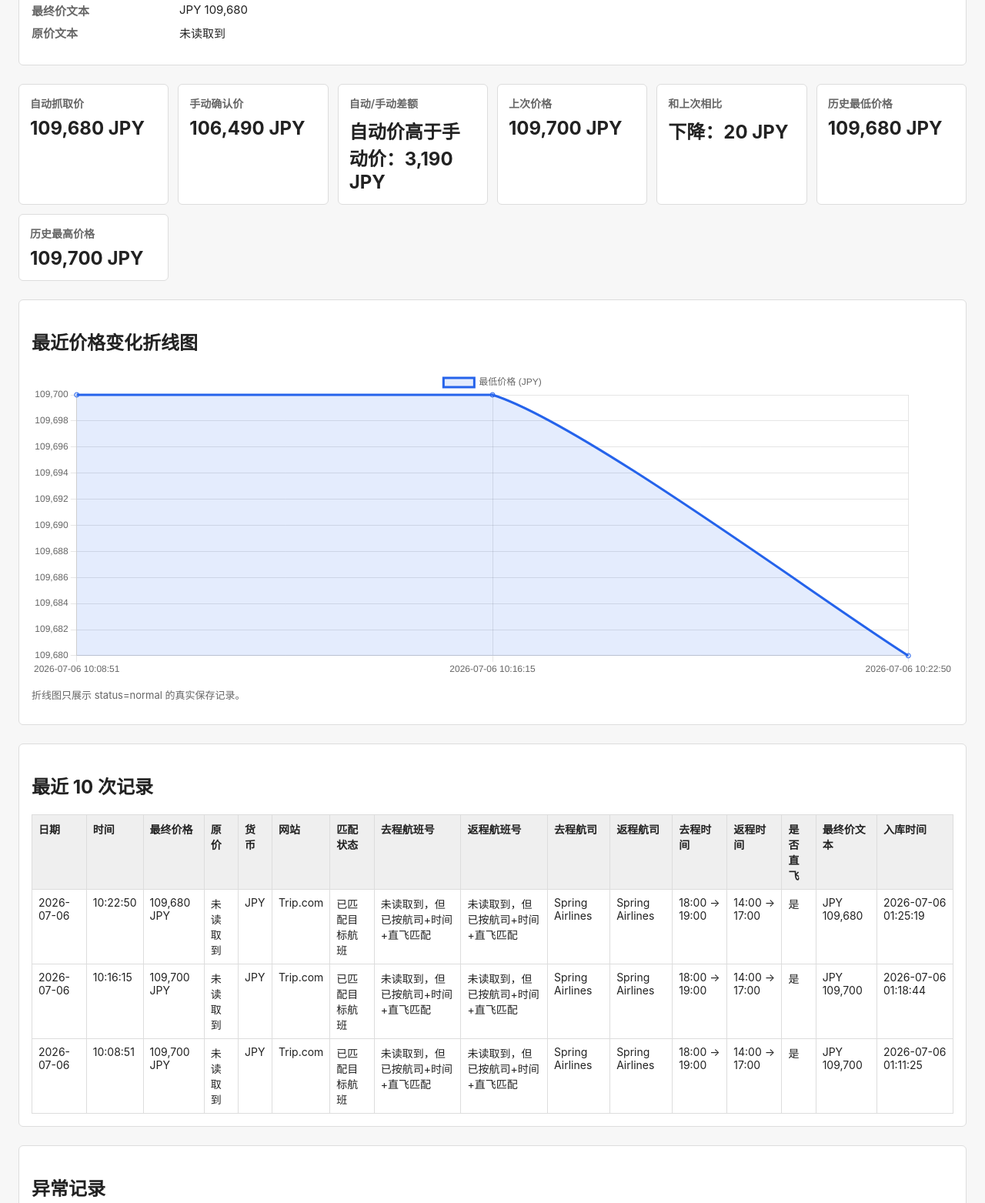
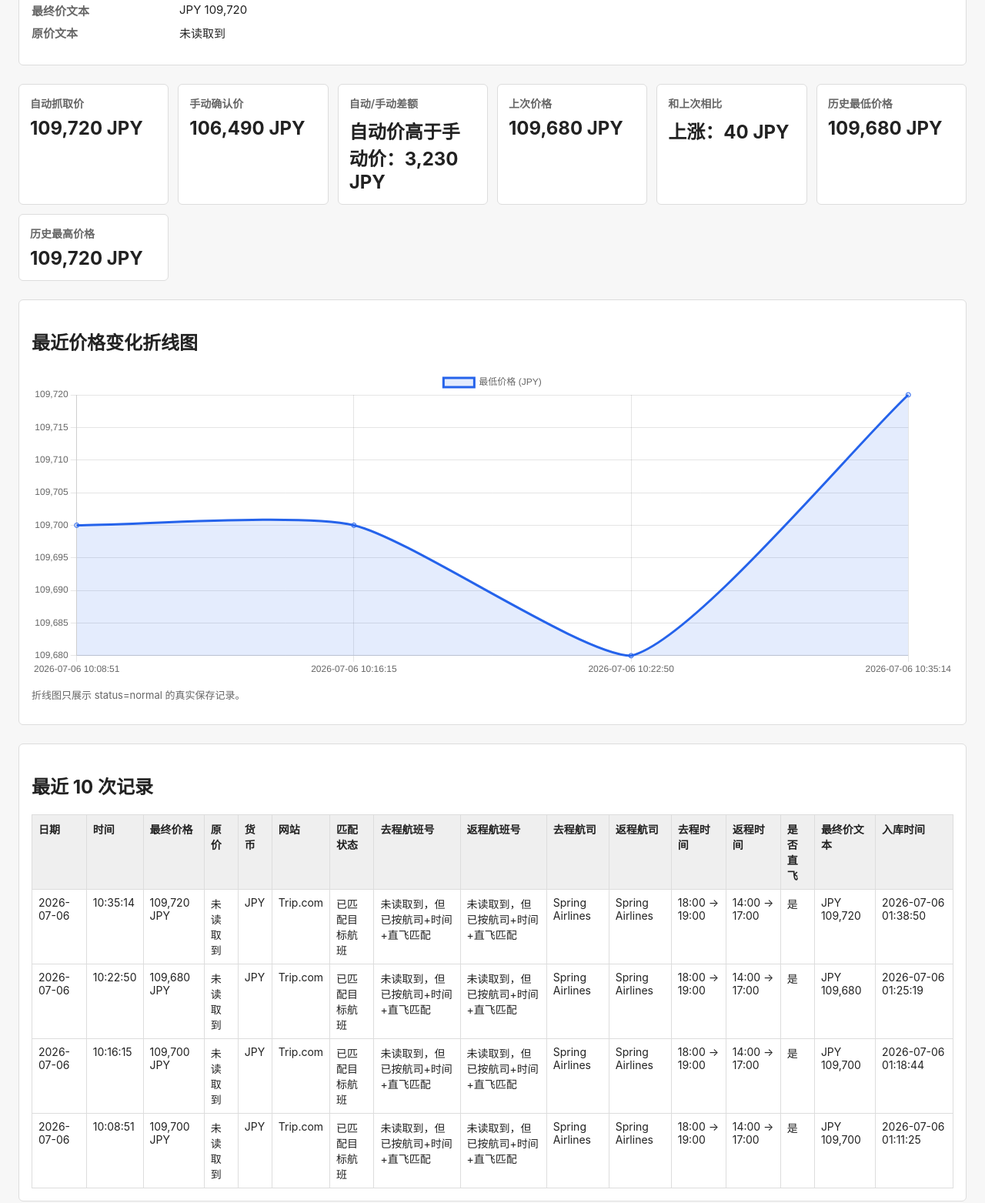
Before and after one commit to wenyue233/flight-price-monitor, a website: page dashboard.html in a window 1280 px wide. Shown: the part 776-2339 px from the top of the page at 77% size. Drawn offline with nearby package versions, Linux system fonts and the light colour scheme.

Commit message:
update flight price dashboard

```diff
--- a/dashboard.html
+++ b/dashboard.html
@@ -107,26 +107,26 @@
     航线：FUK → PVG<br>
     出发：2026-08-08，返回：2026-08-16<br>
     网站：Trip.com，目标货币：JPY<br>
-    页面生成时间：2026/7/6 10:25:19
+    页面生成时间：2026/7/6 10:38:50
   </div>
 
   <section class="details">
     <h2>最新查询详情</h2>
     <dl class="detailsGrid">
       <dt>查询时间</dt>
-      <dd>2026-07-06T01:22:50.534Z</dd>
+      <dd>2026-07-06T01:35:14.228Z</dd>
       <dt>抓取网站</dt>
       <dd>Trip.com</dd>
       <dt>当前价格</dt>
-      <dd>109,680 JPY</dd>
+      <dd>109,720 JPY</dd>
       <dt>自动抓取价</dt>
-      <dd>109,680 JPY</dd>
+      <dd>109,720 JPY</dd>
       <dt>手动确认价</dt>
       <dd>106,490 JPY</dd>
       <dt>自动/手动差额</dt>
-      <dd>自动价高于手动价：3,190 JPY</dd>
+      <dd>自动价高于手动价：3,230 JPY</dd>
       <dt>最终价格</dt>
-      <dd>109,680 JPY</dd>
+      <dd>109,720 JPY</dd>
       <dt>原价</dt>
       <dd>未读取到</dd>
       <dt>航线</dt>
@@ -148,7 +148,7 @@
       <dt>是否直飞</dt>
       <dd>是</dd>
       <dt>最终价文本</dt>
-      <dd>JPY 109,680</dd>
+      <dd>JPY 109,720</dd>
       <dt>原价文本</dt>
       <dd>未读取到</dd>
     </dl>
@@ -157,7 +157,7 @@
   <section class="cards">
     <div class="card">
       <h2>自动抓取价</h2>
-      <div class="value">109,680 JPY</div>
+      <div class="value">109,720 JPY</div>
     </div>
     <div class="card">
       <h2>手动确认价</h2>
@@ -165,15 +165,15 @@
     </div>
     <div class="card">
       <h2>自动/手动差额</h2>
-      <div class="value">自动价高于手动价：3,190 JPY</div>
+      <div class="value">自动价高于手动价：3,230 JPY</div>
     </div>
     <div class="card">
       <h2>上次价格</h2>
-      <div class="value">109,700 JPY</div>
+      <div class="value">109,680 JPY</div>
     </div>
     <div class="card">
       <h2>和上次相比</h2>
-      <div class="value">下降：20 JPY</div>
+      <div class="value">上涨：40 JPY</div>
     </div>
     <div class="card">
       <h2>历史最低价格</h2>
@@ -181,7 +181,7 @@
     </div>
     <div class="card">
       <h2>历史最高价格</h2>
-      <div class="value">109,700 JPY</div>
+      <div class="value">109,720 JPY</div>
     </div>
   </section>
 
@@ -215,6 +215,25 @@
         </tr>
       </thead>
       <tbody>
+
+      <tr>
+        <td>2026-07-06</td>
+        <td>10:35:14</td>
+        <td>109,720 JPY</td>
+        <td>未读取到</td>
+        <td>JPY</td>
+        <td>Trip.com</td>
+        <td>已匹配目标航班</td>
+        <td>未读取到，但已按航司+时间+直飞匹配</td>
+        <td>未读取到，但已按航司+时间+直飞匹配</td>
+        <td>Spring Airlines</td>
+        <td>Spring Airlines</td>
+        <td>18:00 → 19:00</td>
+        <td>14:00 → 17:00</td>
+        <td>是</td>
+        <td>JPY 109,720</td>
+        <td>2026-07-06 01:38:50</td>
+      </tr>
 
       <tr>
         <td>2026-07-06</td>
@@ -296,8 +315,8 @@
 
   <script src="https://cdn.jsdelivr.net/npm/chart.js"></script>
   <script>
-    const chartLabels = ["2026-07-06 10:08:51","2026-07-06 10:16:15","2026-07-06 10:22:50"];
-    const chartPrices = [109700,109700,109680];
+    const chartLabels = ["2026-07-06 10:08:51","2026-07-06 10:16:15","2026-07-06 10:22:50","2026-07-06 10:35:14"];
+    const chartPrices = [109700,109700,109680,109720];
     const chartCurrency = "JPY";
 
     new Chart(document.getElementById('priceChart'), {
```
Also changed, not shown: index.html (+33 -14 lines).
